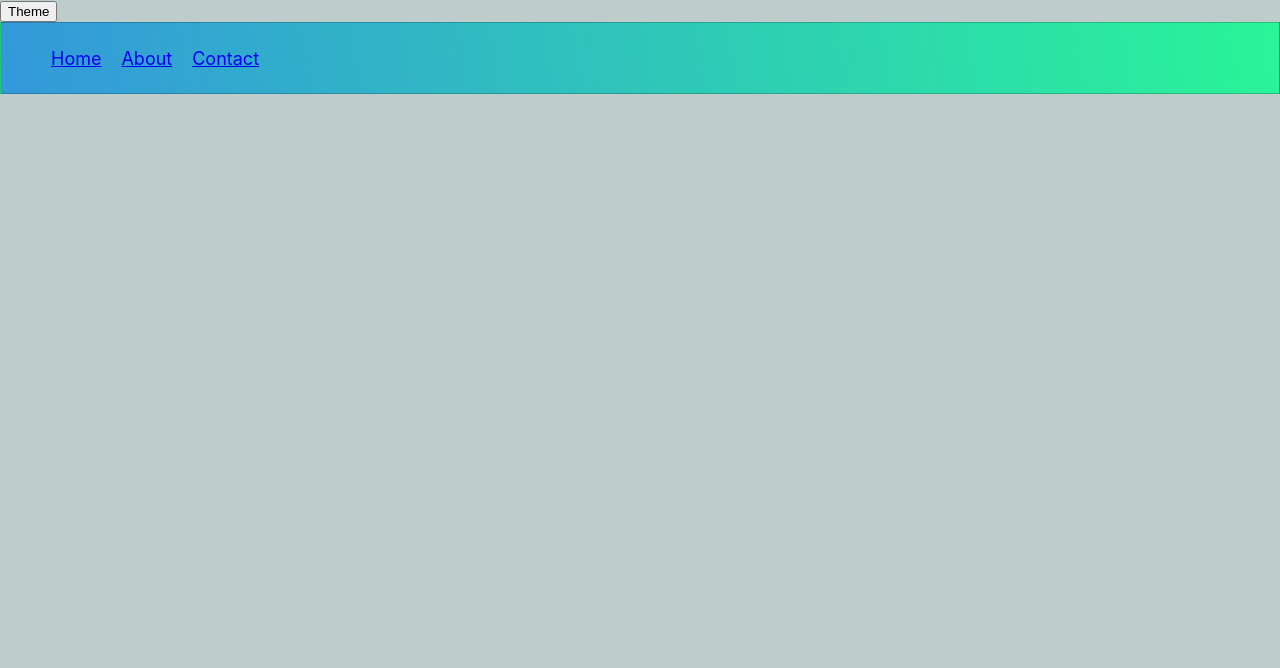
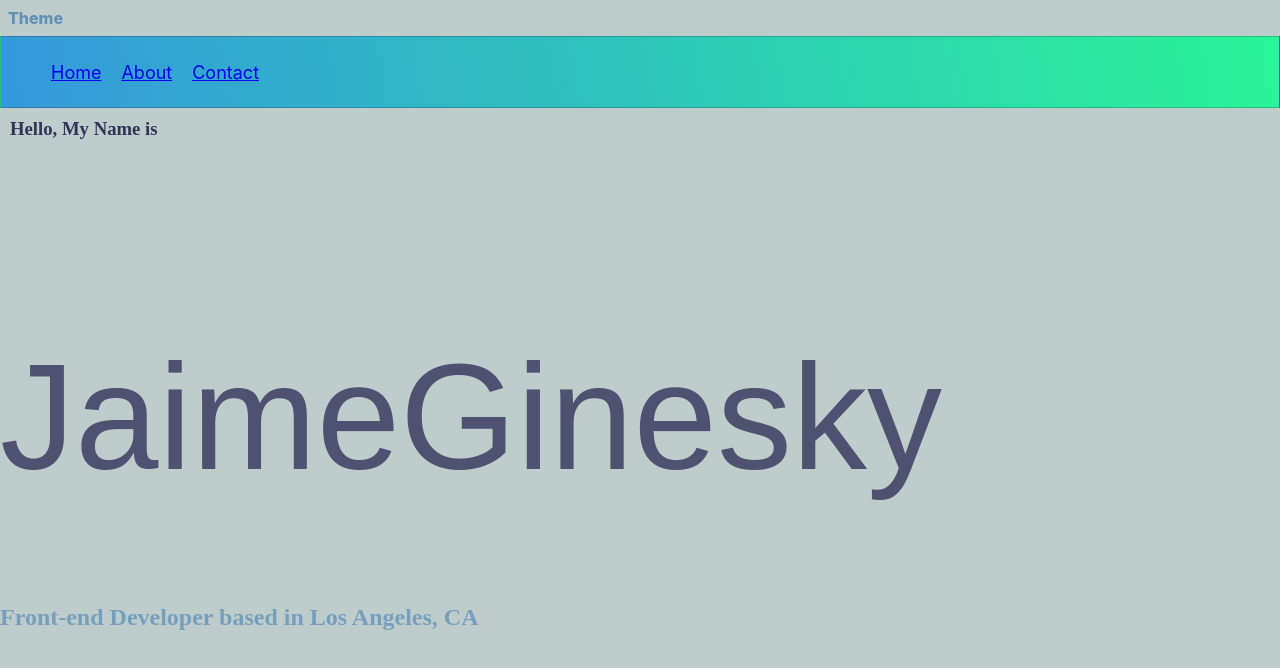
Before and after one commit to Jaime-Ginesky/jgreactwebsite, a React (Create React App) app: page / in a window 1280 px wide. Shown: the top 668 px of the page. Built offline with nearby package versions, Linux system fonts and the light colour scheme.

Commit message:
styled theme button

```diff
--- a/src/App.js
+++ b/src/App.js
@@ -15,8 +15,6 @@ const App = () => {
   return (
     <Fragment>
      <Themes />
-
-
   <Routes>
     <Route path='/' element={<Navigation />}>
      <Route index element={<Home /> } />
@@ -24,7 +22,9 @@ const App = () => {
      <Route path='contact' element={<Contact /> } />
     </Route>
   </Routes>
+  <Home />
 </Fragment>
+
   );
 }
 
--- a/src/components/themes/themes.component.js
+++ b/src/components/themes/themes.component.js
@@ -1,6 +1,6 @@
 import { useState, useEffect } from "react";
 import styled,  { ThemeProvider } from 'styled-components';
-import { lightTheme, darkTheme, GlobalStyles } from './themes.styles';
+import { LightTheme, DarkTheme, GlobalStyles, ToggleButton } from './themes.styles';
 
 const StyledApp = styled.div`
 color: ${(props) => props.theme.color};
@@ -29,10 +29,10 @@ export const Themes = () => {
 
 
 return (
-    <ThemeProvider theme={theme === 'light' ? lightTheme : darkTheme}>
+    <ThemeProvider theme={theme === 'light' ? LightTheme : DarkTheme}>
       <GlobalStyles />
       <StyledApp></StyledApp>
-      <button onClick={toggleTheme}>Theme</button>
+      <ToggleButton onClick={toggleTheme}>Theme</ToggleButton>
     </ThemeProvider>
 
 )
--- a/src/components/themes/themes.styles.js
+++ b/src/components/themes/themes.styles.js
@@ -1,4 +1,4 @@
-import { createGlobalStyle } from "styled-components";
+import { styled, createGlobalStyle } from "styled-components";
 
 
 export const GlobalStyles = createGlobalStyle`
@@ -11,12 +11,48 @@ export const GlobalStyles = createGlobalStyle`
     }
 `;
 
-export const lightTheme =  {
+export const LightTheme =  {
     body: '#bfcccc',
     color: '#323358',
 }
 
-export const darkTheme = {
+export const DarkTheme = {
     body: '#323358',
     color: '#909999',
 }
+
+export const ToggleButton = styled.div `
+
+    padding: 0.5em;
+    font-weight: 800;
+    margin-right: 30px;
+    box-shadow: none;
+    border: 0px;
+    background: none;
+    color: steelblue;
+    &:hover {
+      cursor: pointer;
+      opacity: 0.8;
+  }
+  .dark-mode-toggle {
+    margin-left: 400px;
+    background: #7693B6;
+    color: steelblue;
+    box-shadow: none;
+    border: 0px;
+  }
+  `
+//   .navbar {
+//     max-height: 50px;
+//   }
+//   #theme {
+//     width: 100vw;
+//     height: 100vh;
+//   }
+//   .dark-mode-theme {
+//     background: var(--image-text-color);
+//     color: var(--background-color);
+//   }
+//   .dark-mode-theme h1 {
+//     color: white;
+//   }
--- a/src/routes/home/home.component.js
+++ b/src/routes/home/home.component.js
@@ -1,19 +1,20 @@
 import { Outlet } from 'react-router-dom';
-import { ProjectMenu } from '../../components/projects/projects.component';
+import { Fragment } from 'react';
+import ProjectMenu from '../../components/projects/projects.component';
 
 import { MainContainer } from './home.styles';
 
-export const Home = () => {
+const Home = () => {
 return(
-  <header>
+  <Fragment>
     <MainContainer>
-    <h3>Hello, My name is</h3>
+    <h3>Hello, My Name is</h3>
      <h1>JaimeGinesky</h1>
      <h2>Front-end Developer based in Los Angeles, CA</h2>
      <ProjectMenu />
      <Outlet />
      </MainContainer>
-    </header>
+    </Fragment>
 )
 }
 
--- a/src/routes/home/home.styles.js
+++ b/src/routes/home/home.styles.js
@@ -3,18 +3,33 @@ import styled from 'styled-components';
 
 
   export const MainContainer = styled.div`
+    body {
+      display: flex;
+      justify-content: center;
+      align-items: center;
+      min-height: 100vh;
+      background: var(--background-color);
+    }
 
-  * {
+    h3 {
   margin: 0;
-  padding: 0;
+  padding: 10px;
   box-sizing: border-box;
   font-family: "Cormorant Garamond", serif;
-}
-  body {
-    display: flex;
-    justify-content: center;
-    align-items: center;
-    min-height: 100vh;
-    background: var(--background-color);
-  }
+    }
+    h1 {
+      color: var(--image-text-color);
+      opacity: 80%;
+      font-size: 150px;
+      font-weight: 100;
+      font-family: "Poppins", sans-serif;
+      padding-top: 80px;
+    }
+    h2 {
+      color:steelblue;
+      opacity: 60%;
+      font-size: 24px;
+      font-family: "Cormorant Garamond", serif;
+      padding-bottom: 30px;
+    }
   `
--- a/src/routes/navigation/navigation.component.js
+++ b/src/routes/navigation/navigation.component.js
@@ -1,13 +1,11 @@
 
 import { Bar, MainNav, NavLi, NavLink,NavBarToggle, Hamburger } from './navigation.styles';
-
-
+import { Themes } from '../../components/themes/themes.component';
 const Navigation = () => {
-
 
     return(
         <Bar>
-           <NavBarToggle onClick={NavBarToggle}>
+           <NavBarToggle onClick ={Themes}>
             <Hamburger />
            </NavBarToggle>
              <MainNav>
```
